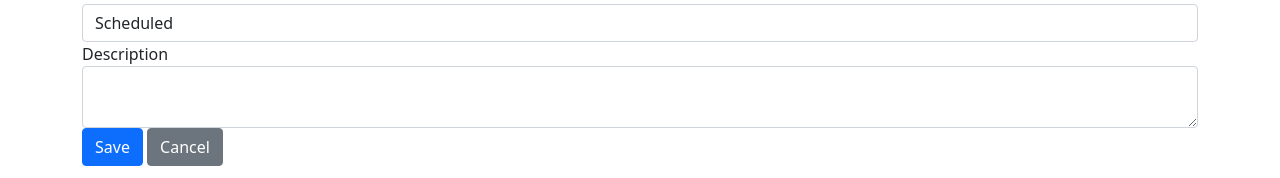
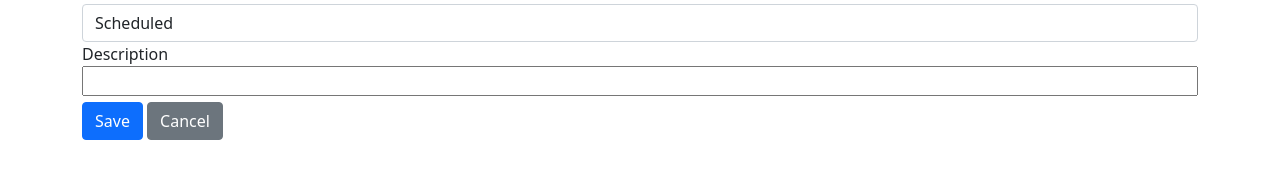
Before and after one commit to GitOmen/ComplexToDo, a React (Create React App) app in the folder frontend/: page /tasks/new in a window 1280 px wide. Shown: the part 128-306 px from the top of the page. Built offline with nearby package versions, Linux system fonts and the light colour scheme.

Commit message:
feat(frontend): make description input adjust its size to the content

```diff
--- a/frontend/package.json
+++ b/frontend/package.json
@@ -13,6 +13,7 @@
     "react-dom": "^17.0.2",
     "react-router-dom": "^4.3.1",
     "react-scripts": "4.0.3",
+    "react-textarea-autosize": "^8.3.3",
     "reactstrap": "^6.5.0",
     "web-vitals": "^1.1.2"
   },
--- /dev/null
+++ b/frontend/src/TaskEdit.css
@@ -0,0 +1,4 @@
+#description {
+  width: 100%;
+  resize: none;
+}
--- a/frontend/src/TaskEdit.js
+++ b/frontend/src/TaskEdit.js
@@ -1,7 +1,9 @@
 import React, {Component} from 'react';
+import './TaskEdit.css'
 import {Link, withRouter} from 'react-router-dom';
 import {Button, Container, Form, FormGroup, Input, Label} from 'reactstrap';
 import AppNavbar from './AppNavbar';
+import TextareaAutosize from 'react-textarea-autosize';
 import {createTask, fetchTask, STATUSES, updateTask} from "./services";
 
 class TaskEdit extends Component {
@@ -76,8 +78,8 @@ class TaskEdit extends Component {
                     </FormGroup>
                     <FormGroup>
                         <Label for="description">Description</Label>
-                        <Input type="textarea" name="description" id="description" value={item.description || ''}
-                               onChange={this.handleChange}/>
+                        <TextareaAutosize name="description" id="description" value={item.description || ''}
+                                          onChange={this.handleChange}/>
                     </FormGroup>
                     <FormGroup>
                         <Button color="primary" type="submit">Save</Button>{' '}
```
Also changed, not shown: 1 other file (tests, documents, lock files or other folders).
